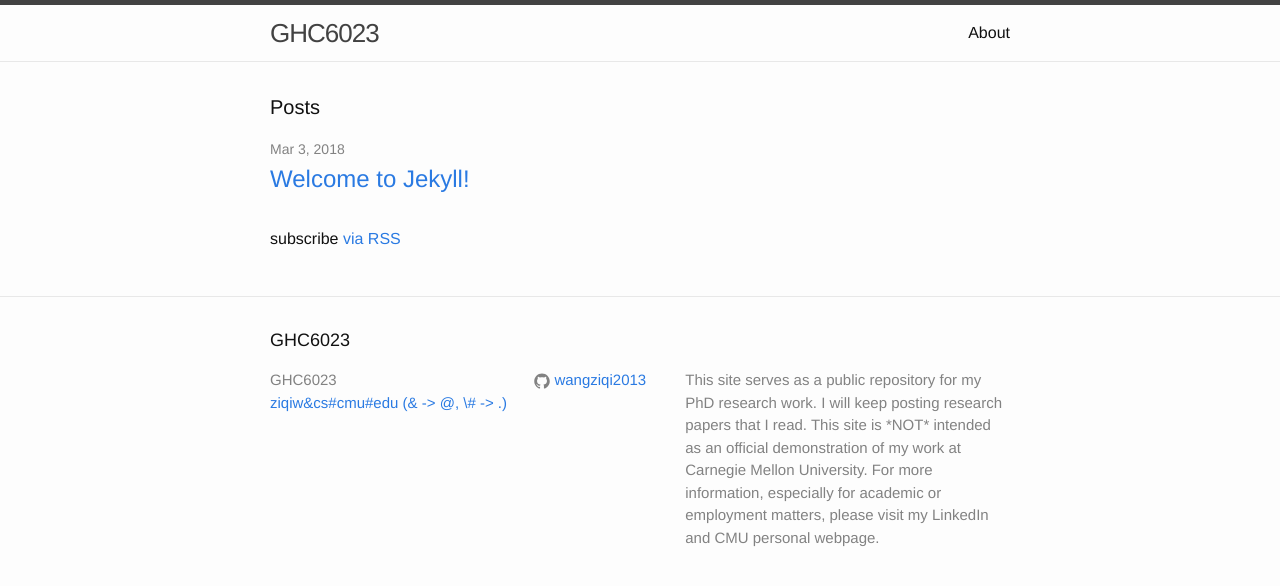
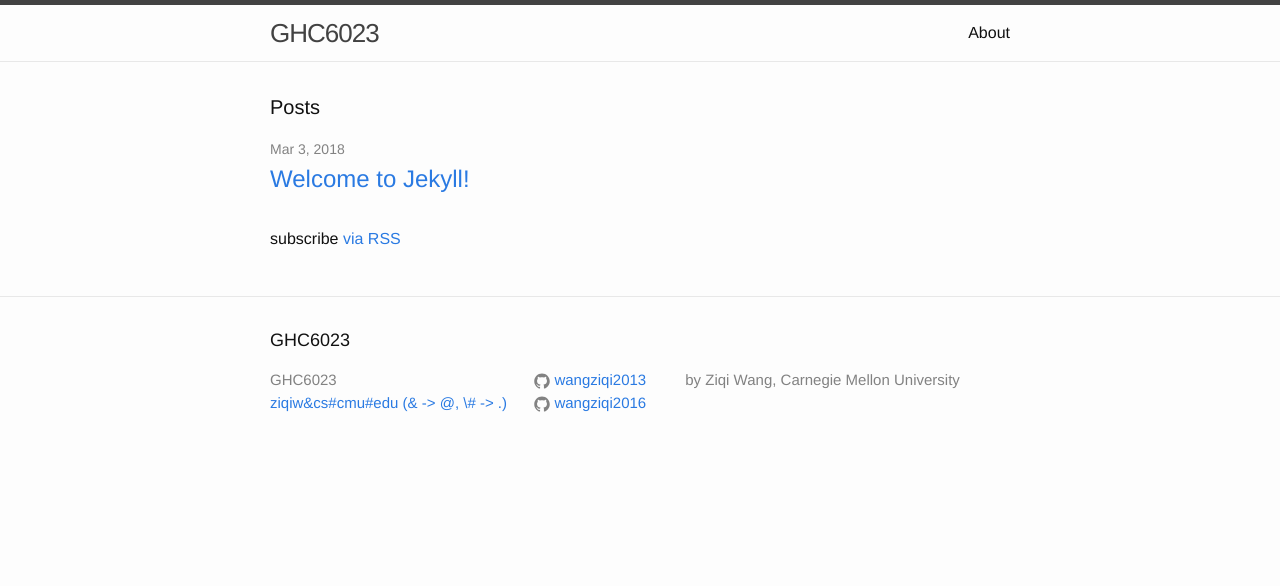
Before and after one commit to wangziqi2013/wangziqi2013.github.io, a Jekyll site: the page built from index.html, in a window 1280 px wide. Shown: the top 586 px of the page. Built offline with Jekyll 4.4.1, drawn with Linux system fonts in a browser that asks for light colours.

Commit message:
Adding changes

```diff
--- a/_config.yml
+++ b/_config.yml
@@ -9,15 +9,12 @@
 title: GHC6023
 email: ziqiw&cs#cmu#edu (& -> @, \# -> .)
 description: > # this means to ignore newlines until "baseurl:"
-  This site serves as a public repository for my PhD research work. I will keep
-  posting research papers that I read. This site is *NOT* intended as an official
-  demonstration of my work at Carnegie Mellon University. For more information,
-  especially for academic or employment matters, please visit my LinkedIn and
-  CMU personal webpage.
+  by Ziqi Wang, Carnegie Mellon University
 baseurl: "" # the subpath of your site, e.g. /blog
 url: "http://wangziqi2013.github.io" # the base hostname & protocol for your site
 #twitter_username: jekyllrb
 github_username:  wangziqi2013
+github_username2:  wangziqi2016
 
 # Build settings
 markdown: kramdown
--- a/_includes/footer.html
+++ b/_includes/footer.html
@@ -20,6 +20,12 @@
           </li>
           {% endif %}
 
+          {% if site.github_username2 %}
+          <li>
+            {% include icon-github.html username=site.github_username2 %}
+          </li>
+          {% endif %}
+
           {% if site.twitter_username %}
           <li>
             {% include icon-twitter.html username=site.twitter_username %}
```
Also changed, not shown: 4 other files.
